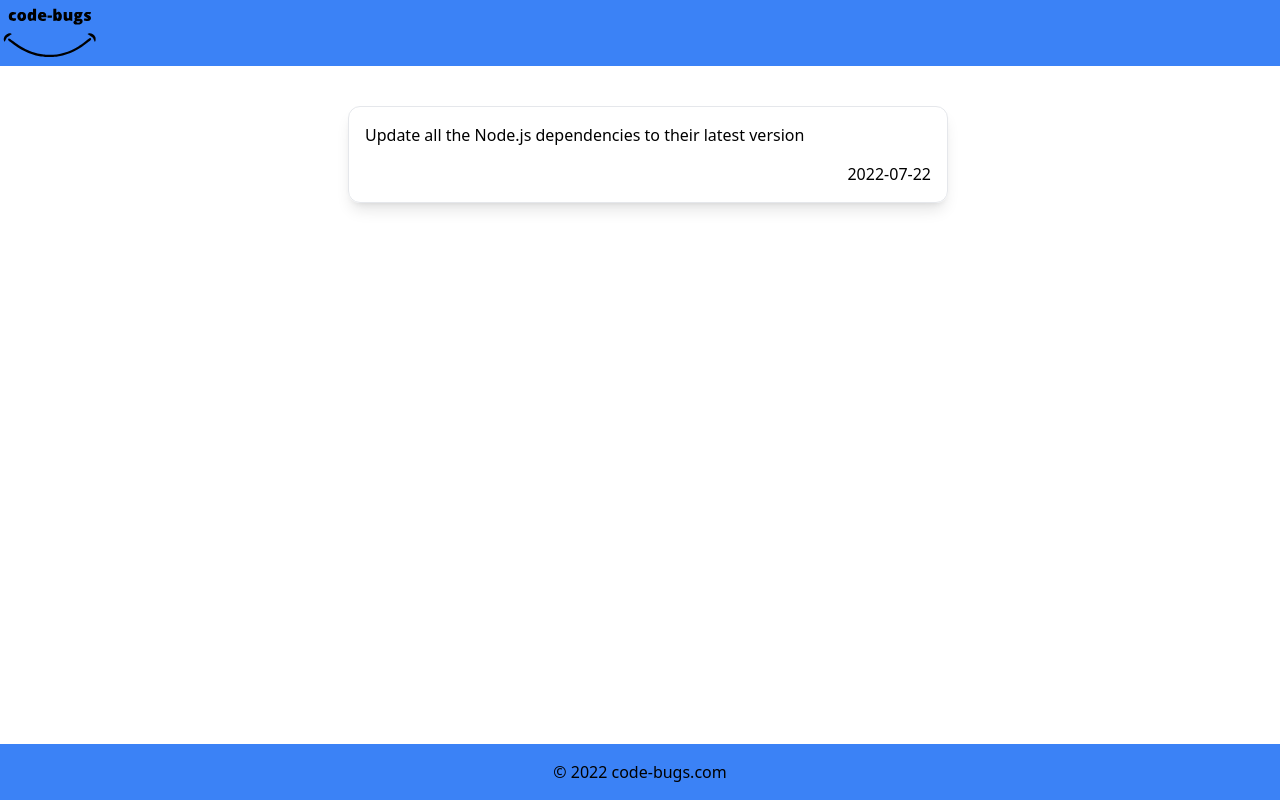
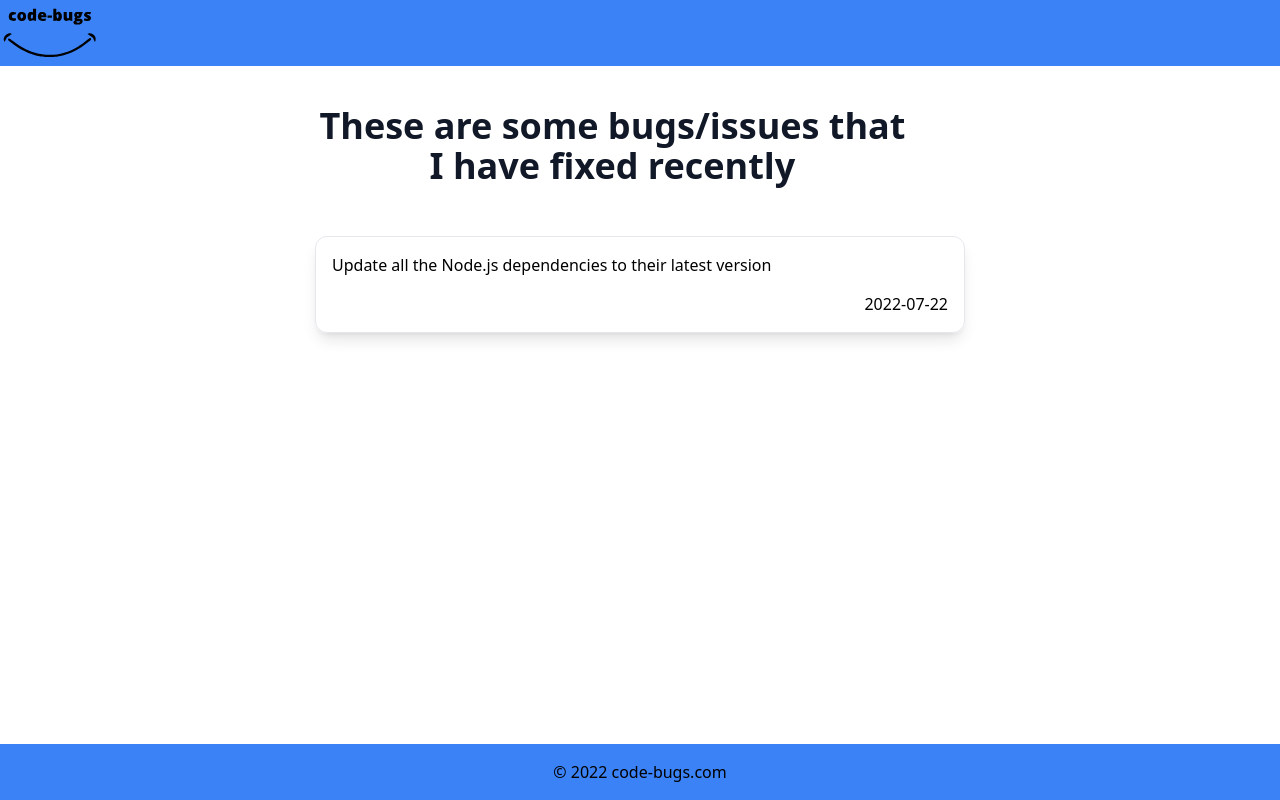
Before and after one commit to iosifnicolae2/code-bugs.com, a Next.js app: page / in a window 1280 px wide. Built offline with nearby package versions, Linux system fonts and the light colour scheme.

Commit message:
UI improvments (#4)

```diff
--- a/components/Layout.tsx
+++ b/components/Layout.tsx
@@ -40,7 +40,7 @@ export default function Layout({ seo, children }: any) {
       </Head>
       <div className="flex flex-col min-h-screen">
         <header className="bg-blue-500 mb-8 py-[5px]">
-          <div className="container mx-auto flex justify-center">
+          <div className="container mx-auto flex sm:justify-start justify-center">
             <Link href="/">
               <a>
                 <img
@@ -51,10 +51,9 @@ export default function Layout({ seo, children }: any) {
                 />
               </a>
             </Link>
-            <span className="mx-auto" />
           </div>
         </header>
-        <main className="container mx-auto flex-1">{children}</main>
+        <main className="container mx-auto flex-1 p-2">{children}</main>
         <footer className="bg-blue-500 mt-8 py-4">
           <div className="container mx-auto flex justify-center">
             &copy; 2022 code-bugs.com
--- a/pages/index.tsx
+++ b/pages/index.tsx
@@ -39,13 +39,18 @@ const seo = {
 export default function Home({ posts }: any) {
   return (
     <Layout seo={seo}>
-      <div className="flex max-w-[600px] mx-auto flex-col p-2 md:p-0">
+      <div className="flex max-w-[650px] mx-auto flex-col p-2 md:p-0">
+        <div className="prose prose-sm sm:prose d:prose-lg mb-[50px]">
+          <h1 className={"text-center m-0"}>
+            These are some bugs/issues that I have fixed recently
+          </h1>
+        </div>
         {posts.map(({ slug, data }: any) => (
           <Link key={slug} href={`/post/${slug}`}>
             <a
-              className="border border-gray-200 hover:shadow-blue-300 m-2 w-full rounded-xl shadow-lg
+              className="border border-gray-200 hover:shadow-blue-300 w-full rounded-xl shadow-lg
               overflow-hidden flex flex-col p-4">
-              <h1>{data.title}</h1>
+              <h5>{data.title}</h5>
               <p className={"flex justify-end pt-[15px]"}>{data.date}</p>
             </a>
           </Link>
--- a/pages/post/[slug].tsx
+++ b/pages/post/[slug].tsx
@@ -31,7 +31,7 @@ export async function getStaticProps({ params: { slug } }: any) {
 export default function PostPage({ frontVariables, content, slug }: any) {
   return (
     <Layout seo={frontVariables}>
-      <div className="prose mx-auto">
+      <div className="prose prose-sm sm:prose md:prose-lg  mx-auto">
         <h1>{frontVariables?.title}</h1>
         <div dangerouslySetInnerHTML={{ __html: md().render(content) }} />
         <a
```
